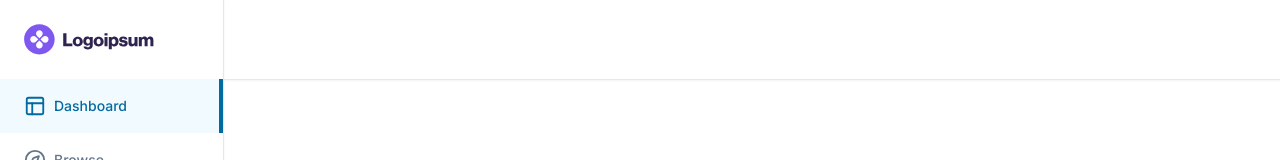
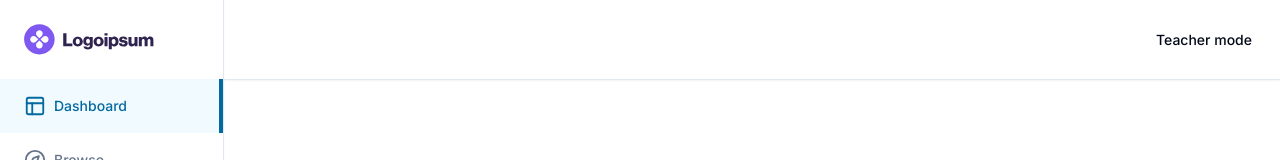
Before and after one commit to SamuelOgbonnaeze/Learn.io, a Next.js app: page / in a window 1280 px wide. Shown: the top 160 px of the page. Built offline with nearby package versions, Linux system fonts and the light colour scheme; no server answers.

Commit message:
Dynamic lucide icon added for sidebar

```diff
--- /dev/null
+++ b/app/(dashboard)/(routes)/teacher/courses/page.tsx
@@ -0,0 +1,9 @@
+const CoursesPage = () => {
+    return (
+        <div>
+            Course Page!!!! hsrjn9sjg5h8wshw87ghs8hp0gpahg
+        </div>
+     );
+}
+
+export default CoursesPage;
--- a/app/(dashboard)/_components/icon.tsx
+++ b/app/(dashboard)/_components/icon.tsx
@@ -1,6 +1,5 @@
 import dynamic from 'next/dynamic';
 import Lucide from 'lucide-react';
-
 
 export type IconNames = keyof typeof Lucide.icons;
 
@@ -10,10 +9,10 @@
 
 const Icon = ({ name, ...props }: IconProps) => {
   const LucideIcon = dynamic(() =>
-    import(`lucide-react`).then((mod) => mod[name])
+    import('lucide-react').then((mod) => mod[name])
   );
 
-  return <LucideIcon {...props} />;
+  return LucideIcon ? <LucideIcon {...props} /> : null;
 };
 
 export default Icon;
--- a/app/(dashboard)/_components/navbar.tsx
+++ b/app/(dashboard)/_components/navbar.tsx
@@ -1,4 +1,4 @@
-import { NavbarRoutes } from "@/components/navbar-routes";
+import  NavbarRoutes  from "@/components/navbar-routes";
 import MobileSidebar from "./mobile-sidebar";
 
 export const Navbar = () => {
--- a/app/(dashboard)/_components/sidebar-routes.tsx
+++ b/app/(dashboard)/_components/sidebar-routes.tsx
@@ -1,5 +1,6 @@
-"use client "
+"use client"
 
+import { usePathname } from "next/navigation";
 import { SidebarItem } from "./sidebar-item"
 import Lucide from 'lucide-react';
 
@@ -16,10 +17,25 @@
     },
 ]
 
-
+const teacherRoutes = [
+    {
+        icon: "Listen",
+        label: "Courses",
+        href: "/teacher/courses",
+    },
+    {
+        icon: "BarChart",
+        label: "Analytics",
+        href: "/teacher/analytics",
+    },
+]
 
 export const SidebarRoutes = () => {
-    const routes = guestRoutes
+
+    const pathname = usePathname();
+    const isTeacherPage = pathname?.includes('/teacher');
+
+    const routes = isTeacherPage ? teacherRoutes : guestRoutes
     return (
         <div className="flex flex-col w-full">
             {routes.map((route) => (
--- a/components/navbar-routes.tsx
+++ b/components/navbar-routes.tsx
@@ -1,11 +1,38 @@
 "use client"
 
+import Link from "next/link";
 import { UserButton } from "@clerk/nextjs"
+import { usePathname } from "next/navigation"
+import { LogOut } from "lucide-react";
 
-export const NavbarRoutes = () => {
-return(
-    <div className="flex gap-x-2 ml-auto">
-        <UserButton />
-    </div>
-)
+import { Button } from "./ui/button";
+
+ const NavbarRoutes = () => {
+    const pathname = usePathname();
+
+
+    const isTeacherPage = pathname?.startsWith("/teacher");
+    const isPlayerPage = pathname?.includes("/chapter")
+
+    return (
+        <div className="flex gap-x-2 ml-auto">
+            {isTeacherPage || isPlayerPage ? (
+                <Link href="/">
+                    <Button size="sm" variant="ghost">
+                        <LogOut className="h-4 w-4 mr-2" />
+                        Exit
+                    </Button>
+                </Link>
+            ) : (
+                <Link href="/teacher/courses" >
+                    <Button size="sm" variant="ghost">
+                        Teacher mode
+                    </Button>
+                </Link>
+            )}
+            <UserButton afterSignOutUrl="/" />
+        </div>
+    )
 }
+
+export default NavbarRoutes
--- /dev/null
+++ b/components/ui/button.tsx
@@ -0,0 +1,56 @@
+import * as React from "react"
+import { Slot } from "@radix-ui/react-slot"
+import { cva, type VariantProps } from "class-variance-authority"
+
+import { cn } from "@/lib/utils"
+
+const buttonVariants = cva(
+  "inline-flex items-center justify-center whitespace-nowrap rounded-md text-sm font-medium ring-offset-background transition-colors focus-visible:outline-none focus-visible:ring-2 focus-visible:ring-ring focus-visible:ring-offset-2 disabled:pointer-events-none disabled:opacity-50",
+  {
+    variants: {
+      variant: {
+        default: "bg-primary text-primary-foreground hover:bg-primary/90",
+        destructive:
+          "bg-destructive text-destructive-foreground hover:bg-destructive/90",
+        outline:
+          "border border-input bg-background hover:bg-accent hover:text-accent-foreground",
+        secondary:
+          "bg-secondary text-secondary-foreground hover:bg-secondary/80",
+        ghost: "hover:bg-accent hover:text-accent-foreground",
+        link: "text-primary underline-offset-4 hover:underline",
+      },
+      size: {
+        default: "h-10 px-4 py-2",
+        sm: "h-9 rounded-md px-3",
+        lg: "h-11 rounded-md px-8",
+        icon: "h-10 w-10",
+      },
+    },
+    defaultVariants: {
+      variant: "default",
+      size: "default",
+    },
+  }
+)
+
+export interface ButtonProps
+  extends React.ButtonHTMLAttributes<HTMLButtonElement>,
+    VariantProps<typeof buttonVariants> {
+  asChild?: boolean
+}
+
+const Button = React.forwardRef<HTMLButtonElement, ButtonProps>(
+  ({ className, variant, size, asChild = false, ...props }, ref) => {
+    const Comp = asChild ? Slot : "button"
+    return (
+      <Comp
+        className={cn(buttonVariants({ variant, size, className }))}
+        ref={ref}
+        {...props}
+      />
+    )
+  }
+)
+Button.displayName = "Button"
+
+export { Button, buttonVariants }
--- a/package.json
+++ b/package.json
@@ -11,6 +11,7 @@
   "dependencies": {
     "@clerk/nextjs": "^5.0.6",
     "@radix-ui/react-dialog": "^1.0.5",
+    "@radix-ui/react-slot": "^1.0.2",
     "class-variance-authority": "^0.7.0",
     "clsx": "^2.1.1",
     "lucide-react": "^0.378.0",
```
Also changed, not shown: 1 other file (tests, documents, lock files or other folders).
